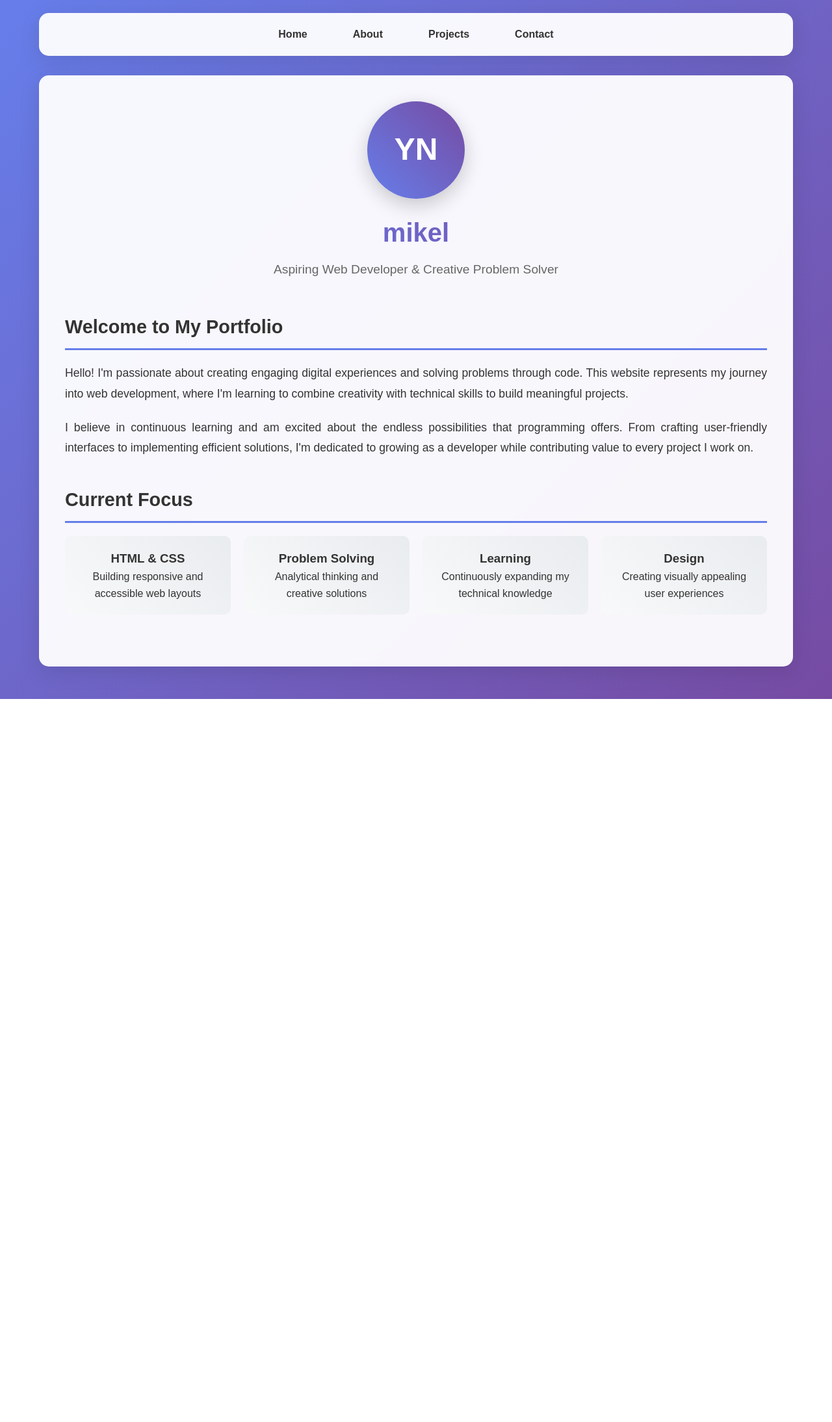
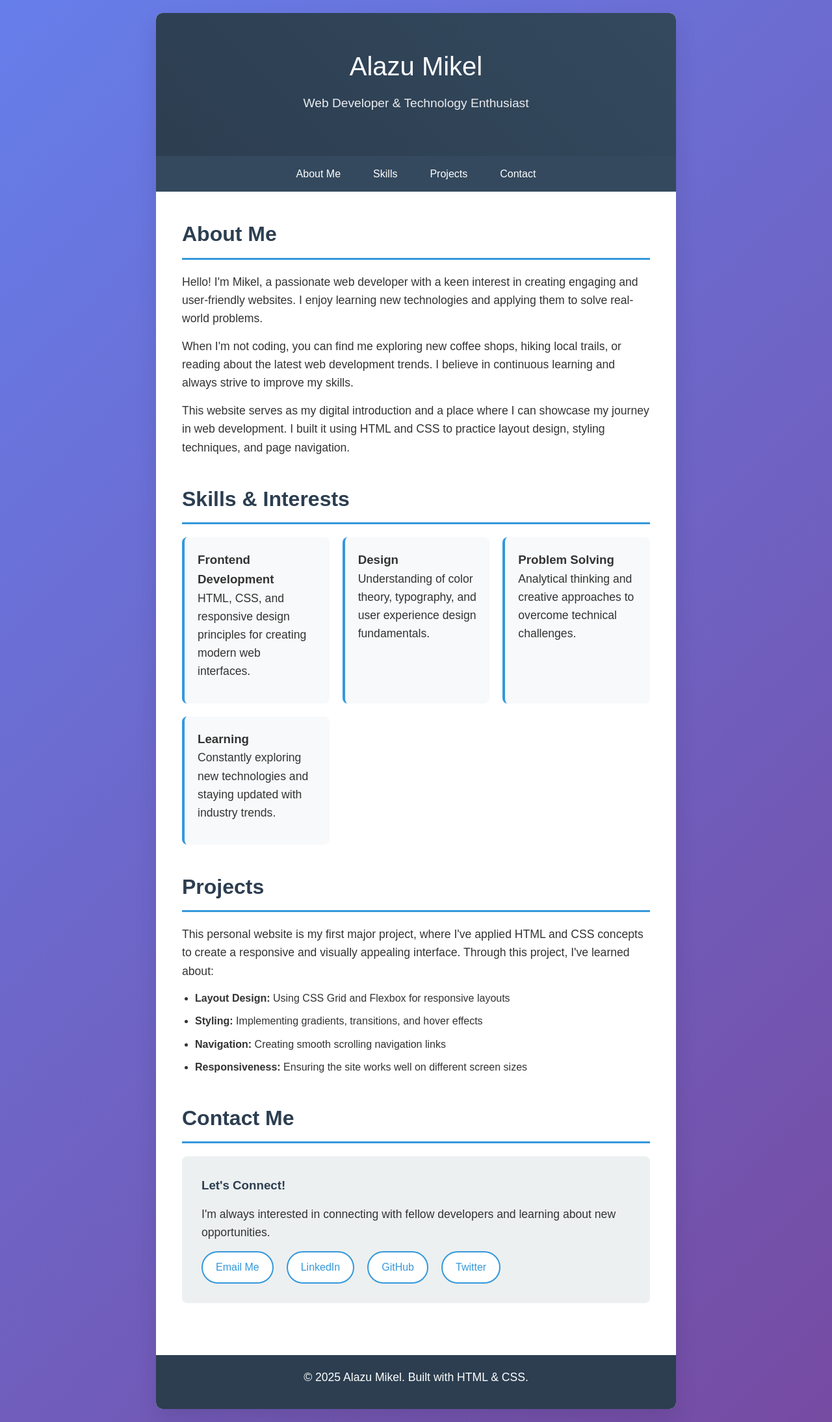
Before and after one commit to luig1D1/My-portfolio-2, a plain HTML site: page MY PORTFOLIO/index.html in a window 1280 px wide. Shown: the whole page at 65% size. Before the commit the page ends 1076 px from the top, so only its background shows below. Drawn offline with Linux system fonts and the light colour scheme.

Commit message:
Add files via upload

```diff
--- a/MY PORTFOLIO/index.html
+++ b/MY PORTFOLIO/index.html
@@ -3,8 +3,7 @@
 <head>
     <meta charset="UTF-8">
     <meta name="viewport" content="width=device-width, initial-scale=1.0">
-    <title>luis mikel - Personal Portfolio</title>
-
+    <title>Alazu Mikel- Personal Introduction</title>
     <style>
         * {
             margin: 0;
@@ -13,120 +12,91 @@
         }
 
         body {
-            font-family: 'Arial', sans-serif;
+            font-family: Arial, sans-serif;
             line-height: 1.6;
             color: #333;
             background: linear-gradient(135deg, #667eea 0%, #764ba2 100%);
             min-height: 100vh;
+            padding: 20px;
         }
 
         .container {
-            max-width: 1200px;
+            max-width: 800px;
             margin: 0 auto;
-            padding: 20px;
+            background: white;
+            border-radius: 10px;
+            box-shadow: 0 15px 35px rgba(0, 0, 0, 0.1);
+            overflow: hidden;
         }
 
         header {
-            background: rgba(255, 255, 255, 0.95);
-            backdrop-filter: blur(10px);
-            padding: 20px 0;
-            border-radius: 15px;
-            margin-bottom: 30px;
-            box-shadow: 0 8px 32px rgba(0, 0, 0, 0.1);
+            background: linear-gradient(45deg, #2c3e50, #34495e);
+            color: white;
+            text-align: center;
+            padding: 50px 20px;
+        }
+
+        header h1 {
+            font-size: 2.5em;
+            margin-bottom: 10px;
+            font-weight: 300;
+        }
+
+        header p {
+            font-size: 1.2em;
+            opacity: 0.9;
         }
 
         nav {
-            text-align: center;
+            background: #34495e;
+            padding: 0;
         }
 
         nav ul {
             list-style: none;
-            display: inline-flex;
-            gap: 30px;
+            display: flex;
+            justify-content: center;
+            flex-wrap: wrap;
+        }
+
+        nav li {
+            margin: 0;
         }
 
         nav a {
+            display: block;
+            color: white;
             text-decoration: none;
-            color: #333;
-            font-weight: 600;
-            padding: 10px 20px;
-            border-radius: 25px;
-            transition: all 0.3s ease;
-            position: relative;
-            overflow: hidden;
+            padding: 15px 25px;
+            transition: background 0.3s ease;
         }
 
         nav a:hover {
-            background: linear-gradient(45deg, #667eea, #764ba2);
-            color: white;
-            transform: translateY(-2px);
-            box-shadow: 0 5px 15px rgba(0, 0, 0, 0.2);
+            background: #2c3e50;
         }
 
-        .main-content {
-            background: rgba(255, 255, 255, 0.95);
-            backdrop-filter: blur(10px);
-            border-radius: 15px;
+        main {
             padding: 40px;
-            margin-bottom: 30px;
-            box-shadow: 0 8px 32px rgba(0, 0, 0, 0.1);
         }
 
-        .hero {
-            text-align: center;
-            margin-bottom: 50px;
-        }
-
-        .profile-photo {
-            width: 150px;
-            height: 150px;
-            border-radius: 50%;
-            background: linear-gradient(45deg, #667eea, #764ba2);
-            margin: 0 auto 20px;
-            display: flex;
-            align-items: center;
-            justify-content: center;
-            color: white;
-            font-size: 48px;
-            font-weight: bold;
-            box-shadow: 0 10px 30px rgba(0, 0, 0, 0.2);
-        }
-
-        h1 {
-            font-size: 2.5em;
-            margin-bottom: 10px;
-            background: linear-gradient(45deg, #667eea, #764ba2);
-            -webkit-background-clip: text;
-            -webkit-text-fill-color: transparent;
-            background-clip: text;
-        }
-
-        .subtitle {
-            font-size: 1.2em;
-            color: #666;
-            margin-bottom: 30px;
-        }
-
-        .section {
+        section {
             margin-bottom: 40px;
         }
 
-        .section h2 {
-            font-size: 1.8em;
+        h2 {
+            color: #2c3e50;
+            font-size: 2em;
             margin-bottom: 20px;
-            color: #333;
-            border-bottom: 3px solid #667eea;
+            border-bottom: 3px solid #3498db;
             padding-bottom: 10px;
         }
 
-        .intro-text {
+        p {
+            margin-bottom: 15px;
             font-size: 1.1em;
-            line-height: 1.8;
-            margin-bottom: 20px;
-            text-align: justify;
         }
 
-        .skills-grid {
+        .skills {
             display: grid;
             grid-template-columns: repeat(auto-fit, minmax(200px, 1fr));
             gap: 20px;
@@ -134,81 +104,74 @@
         }
 
         .skill-card {
-            background: linear-gradient(45deg, #f8f9fa, #e9ecef);
+            background: #f8f9fa;
             padding: 20px;
-            border-radius: 10px;
-            text-align: center;
-            transition: transform 0.3s ease, box-shadow 0.3s ease;
+            border-radius: 8px;
+            border-left: 4px solid #3498db;
+            transition: transform 0.3s ease;
         }
 
         .skill-card:hover {
             transform: translateY(-5px);
-            box-shadow: 0 10px 25px rgba(0, 0, 0, 0.1);
+            box-shadow: 0 5px 15px rgba(0, 0, 0, 0.1);
         }
 
         .contact-info {
-            background: linear-gradient(45deg, #667eea, #764ba2);
-            color: white;
+            background: #ecf0f1;
             padding: 30px;
-            border-radius: 15px;
-            text-align: center;
+            border-radius: 8px;
+            margin-top: 20px;
         }
 
         .contact-info h3 {
-            margin-bottom: 20px;
-            font-size: 1.5em;
+            color: #2c3e50;
+            margin-bottom: 15px;
         }
 
         .contact-links {
             display: flex;
-            justify-content: center;
             gap: 20px;
             flex-wrap: wrap;
         }
 
         .contact-links a {
-            color: white;
+            color: #3498db;
             text-decoration: none;
             padding: 10px 20px;
-            background: rgba(255, 255, 255, 0.2);
+            background: white;
             border-radius: 25px;
             transition: all 0.3s ease;
+            border: 2px solid #3498db;
         }
 
         .contact-links a:hover {
-            background: rgba(255, 255, 255, 0.3);
-            transform: scale(1.05);
+            background: #3498db;
+            color: white;
+            transform: translateY(-2px);
         }
 
-        .hidden-page {
-            display: none;
-        }
-
-        .show-page {
-            display: block;
+        footer {
+            background: #2c3e50;
+            color: white;
+            text-align: center;
+            padding: 20px;
         }
 
         @media (max-width: 768px) {
-            .container {
-                padding: 10px;
+            nav ul {
+                flex-direction: column;
             }
 
-            nav ul {
-                flex-direction: column;
-                gap: 10px;
+            .contact-links {
+                justify-content: center;
             }
 
-            h1 {
+            header h1 {
                 font-size: 2em;
             }
 
-            .skills-grid {
-                grid-template-columns: 1fr;
-            }
-
-            .contact-links {
-                flex-direction: column;
-                align-items: center;
+            main {
+                padding: 20px;
             }
         }
     </style>
@@ -216,196 +179,104 @@
 <body>
     <div class="container">
         <header>
+            <h1>Alazu Mikel</h1>
+            <p>Web Developer & Technology Enthusiast</p>
+        </header>
+
         <nav>
             <ul>
-                    <li><a href="#" onclick="showPage('home')">Home</a></li>
-                    <li><a href="#" onclick="showPage('about')">About</a></li>
-                    <li><a href="#" onclick="showPage('projects')">Projects</a></li>
-                    <li><a href="#" onclick="showPage('contact')">Contact</a></li>
+                <li><a href="#about">About Me</a></li>
+                <li><a href="#skills">Skills</a></li>
+                <li><a href="#projects">Projects</a></li>
+                <li><a href="#contact">Contact</a></li>
             </ul>
         </nav>
-        </header>
 
-        <main class="main-content">
-            <!-- Home Page -->
-            <div id="home" class="page">
-                <div class="hero">
-                    <div class="profile-photo">YN</div>
-                    <h1>mikel</h1>
-                    <p class="subtitle">Aspiring Web Developer & Creative Problem Solver</p>
+        <main>
+            <section id="about">
+                <h2>About Me</h2>
+                <p>Hello! I'm Mikel, a passionate web developer with a keen interest in creating engaging and user-friendly websites. I enjoy learning new technologies and applying them to solve real-world problems.</p>
+                <p>When I'm not coding, you can find me exploring new coffee shops, hiking local trails, or reading about the latest web development trends. I believe in continuous learning and always strive to improve my skills.</p>
+                <p>This website serves as my digital introduction and a place where I can showcase my journey in web development. I built it using HTML and CSS to practice layout design, styling techniques, and page navigation.</p>
+            </section>
+
+            <section id="skills">
+                <h2>Skills & Interests</h2>
+                <div class="skills">
+                    <div class="skill-card">
+                        <h3>Frontend Development</h3>
+                        <p>HTML, CSS, and responsive design principles for creating modern web interfaces.</p>
                     </div>
-
-                <div class="section">
-                    <h2>Welcome to My Portfolio</h2>
-                    <p class="intro-text">
-                        Hello! I'm passionate about creating engaging digital experiences and solving problems through code.
-                        This website represents my journey into web development, where I'm learning to combine creativity
-                        with technical skills to build meaningful projects.
-                    </p>
-                    <p class="intro-text">
-                        I believe in continuous learning and am excited about the endless possibilities that programming offers.
-                        From crafting user-friendly interfaces to implementing efficient solutions, I'm dedicated to growing
-                        as a developer while contributing value to every project I work on.
-                    </p>
-                </div>
-
-                <div class="section">
-                    <h2>Current Focus</h2>
-                    <div class="skills-grid">
                     <div class="skill-card">
-                            <h3>HTML & CSS</h3>
-                            <p>Building responsive and accessible web layouts</p>
+                        <h3>Design</h3>
+                        <p>Understanding of color theory, typography, and user experience design fundamentals.</p>
                     </div>
                     <div class="skill-card">
                         <h3>Problem Solving</h3>
-                            <p>Analytical thinking and creative solutions</p>
+                        <p>Analytical thinking and creative approaches to overcome technical challenges.</p>
                     </div>
                     <div class="skill-card">
                         <h3>Learning</h3>
-                            <p>Continuously expanding my technical knowledge</p>
-                        </div>
-                        <div class="skill-card">
-                            <h3>Design</h3>
-                            <p>Creating visually appealing user experiences</p>
+                        <p>Constantly exploring new technologies and staying updated with industry trends.</p>
                     </div>
                 </div>
+            </section>
+
+            <section id="projects">
+                <h2>Projects</h2>
+                <p>This personal website is my first major project, where I've applied HTML and CSS concepts to create a responsive and visually appealing interface. Through this project, I've learned about:</p>
+                <ul style="margin-left: 20px; margin-top: 15px;">
+                    <li style="margin-bottom: 10px;"><strong>Layout Design:</strong> Using CSS Grid and Flexbox for responsive layouts</li>
+                    <li style="margin-bottom: 10px;"><strong>Styling:</strong> Implementing gradients, transitions, and hover effects</li>
+                    <li style="margin-bottom: 10px;"><strong>Navigation:</strong> Creating smooth scrolling navigation links</li>
+                    <li style="margin-bottom: 10px;"><strong>Responsiveness:</strong> Ensuring the site works well on different screen sizes</li>
+                </ul>
+            </section>
+
+            <section id="contact">
+                <h2>Contact Me</h2>
+                <div class="contact-info">
+                    <h3>Let's Connect!</h3>
+                    <p>I'm always interested in connecting with fellow developers and learning about new opportunities.</p>
+                    <div class="contact-links">
+                        <a href="mailto:mikealazu@gmail.com">Email Me</a>
+                        <a href="https://linkedin.com/in/luismikel" target="_blank">LinkedIn</a>
+                        <a href="https://github.com/luigi1D1" target="_blank">GitHub</a>
+                        <a href="https://twitter.com/_luig1" target="_blank">Twitter</a>
                     </div>
                 </div>
+            </section>
+        </main>
 
-            <!-- About Page -->
-            <div id="about" class="page hidden-page">
-                <div class="section">
-                    <h2>About Me</h2>
-                    <p class="intro-text">
-                        I'm a motivated individual who recently discovered my passion for web development. While I'm still
-                        early in my programming journey, I bring enthusiasm, dedication, and a strong willingness to learn
-                        to every challenge I encounter.
-                    </p>
-                    <p class="intro-text">
-                        My background has taught me the importance of attention to detail, effective communication, and
-                        perseverance when facing new challenges. These skills translate well into programming, where
-                        precision and problem-solving are essential.
-                    </p>
-                    <p class="intro-text">
-                        I'm particularly interested in front-end development and user experience design. I enjoy the process
-                        of turning ideas into interactive, visually appealing websites that people can actually use and enjoy.
-                    </p>
-                </div>
-
-                <div class="section">
-                    <h2>My Approach</h2>
-                    <div class="skills-grid">
-                        <div class="skill-card">
-                            <h3>Growth Mindset</h3>
-                            <p>Always eager to learn new technologies and improve my skills</p>
-                        </div>
-                        <div class="skill-card">
-                            <h3>Attention to Detail</h3>
-                            <p>Focusing on clean, well-structured code and design</p>
-                        </div>
-                        <div class="skill-card">
-                            <h3>User-Centered</h3>
-                            <p>Prioritizing user experience in every project</p>
-                        </div>
-                        <div class="skill-card">
-                            <h3>Collaborative</h3>
-                            <p>Working well with others and communicating effectively</p>
-                        </div>
-                    </div>
-                </div>
-            </div>
-
-            <!-- Projects Page -->
-            <div id="projects" class="page hidden-page">
-                <div class="section">
-                    <h2>My Projects</h2>
-                    <p class="intro-text">
-                        Here are some of the projects I've been working on as I develop my programming skills.
-                        Each project represents a step forward in my learning journey.
-                    </p>
-                </div>
-
-                <div class="section">
-                    <h2>Personal Portfolio Website</h2>
-                    <p class="intro-text">
-                        This very website you're viewing! Built with HTML and CSS, it demonstrates my understanding of:
-                    </p>
-                    <div class="skills-grid">
-                        <div class="skill-card">
-                            <h3>Responsive Design</h3>
-                            <p>Adapts to different screen sizes and devices</p>
-                        </div>
-                        <div class="skill-card">
-                            <h3>CSS Styling</h3>
-                            <p>Custom styling with gradients, animations, and layouts</p>
-                        </div>
-                        <div class="skill-card">
-                            <h3>Page Navigation</h3>
-                            <p>Interactive navigation between different sections</p>
-                        </div>
-                        <div class="skill-card">
-                            <h3>User Experience</h3>
-                            <p>Clean, intuitive interface design</p>
-                        </div>
-                    </div>
-                </div>
-
-                <div class="section">
-                    <h2>Future Projects</h2>
-                    <p class="intro-text">
-                        I'm excited to expand my portfolio with more challenging projects as I continue learning.
-                        My next goals include building interactive web applications and exploring JavaScript frameworks.
-                    </p>
-                </div>
-            </div>
-
-            <!-- Contact Page -->
-            <div id="contact" class="page hidden-page">
-                <div class="section">
-                    <h2>Get In Touch</h2>
-                    <p class="intro-text">
-                        I'm always interested in connecting with fellow developers, potential collaborators, or anyone
-                        who shares a passion for web development and technology.
-                    </p>
-                </div>
-
-                <div class="contact-info">
-                    <h3>Let's Connect</h3>
-                    <div class="contact-links">
-                        <a href="mailto:your.email@example.com">Email Me</a>
-                        <a href="https://linkedin.com/in/yourprofile" target="_blank">LinkedIn</a>
-                        <a href="https://github.com/yourusername" target="_blank">GitHub</a>
-                        <a href="tel:+1234567890">Call Me</a>
-                    </div>
-                    <p style="margin-top: 20px;">
-                        Feel free to reach out if you'd like to discuss web development, potential opportunities,
-                        or just want to chat about technology!
-                    </p>
-                </div>
-            </div>
-        </main>
+        <footer>
+            <p>&copy; 2025 Alazu Mikel. Built with HTML & CSS.</p>
+        </footer>
     </div>
 
     <script>
-        function showPage(pageId) {
-            // Hide all pages
-            const pages = document.querySelectorAll('.page');
-            pages.forEach(page => {
-                page.classList.remove('show-page');
-                page.classList.add('hidden-page');
+        // Smooth scrolling for navigation links
+        document.querySelectorAll('nav a[href^="#"]').forEach(anchor => {
+            anchor.addEventListener('click', function (e) {
+                e.preventDefault();
+                const target = document.querySelector(this.getAttribute('href'));
+                if (target) {
+                    target.scrollIntoView({
+                        behavior: 'smooth',
+                        block: 'start'
+                    });
+                }
+            });
         });
 
-            // Show selected page
-            const selectedPage = document.getElementById(pageId);
-            if (selectedPage) {
-                selectedPage.classList.remove('hidden-page');
-                selectedPage.classList.add('show-page');
-            }
-        }
+        // Add some interactivity to skill cards
+        document.querySelectorAll('.skill-card').forEach(card => {
+            card.addEventListener('mouseenter', function() {
+                this.style.borderLeftColor = '#e74c3c';
+            });
 
-        // Show home page by default
-        document.addEventListener('DOMContentLoaded', function() {
-            showPage('home');
+            card.addEventListener('mouseleave', function() {
+                this.style.borderLeftColor = '#3498db';
+            });
         });
     </script>
 </body>
```
Lines whose indentation alone changed are shown as unchanged.
